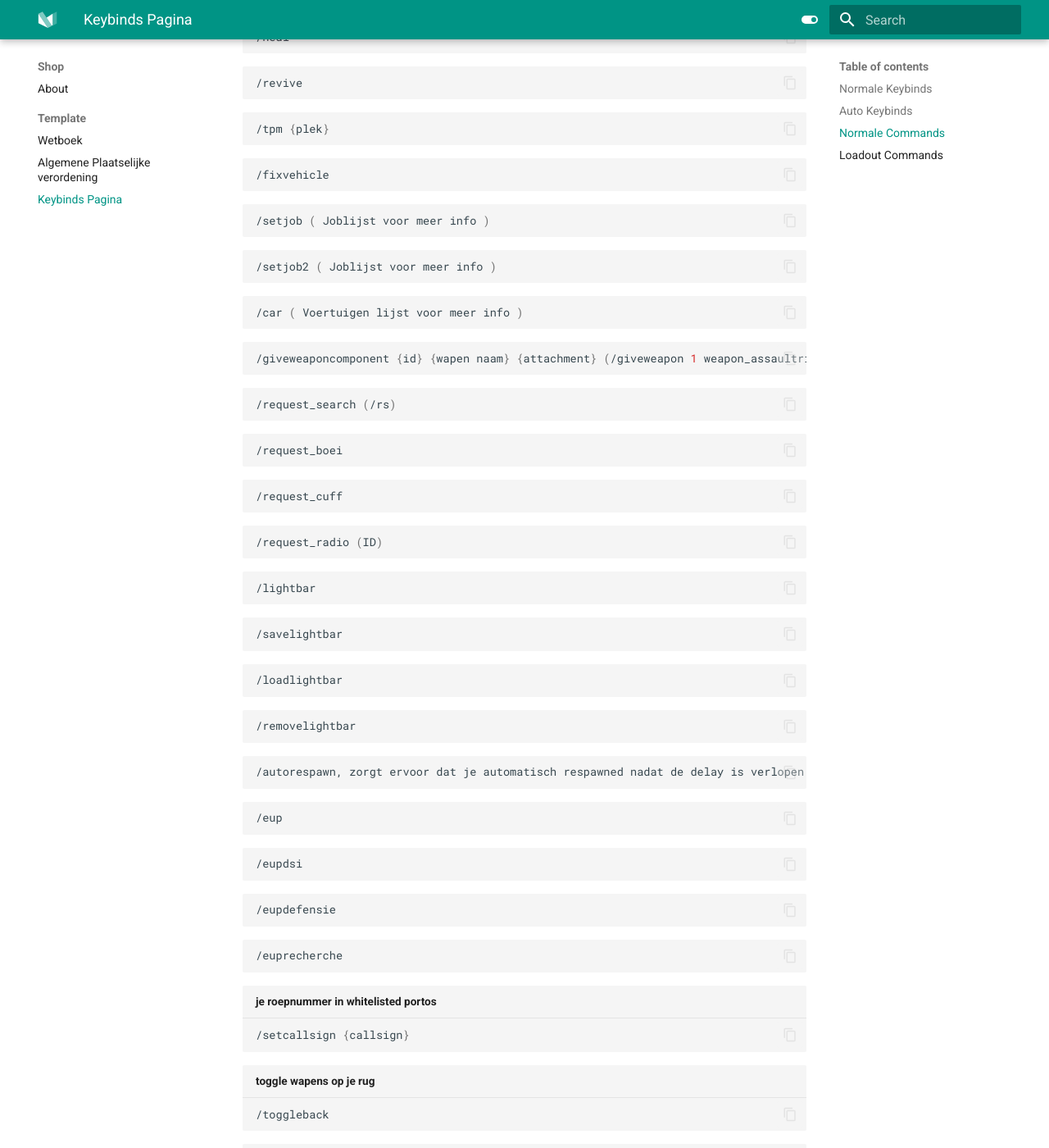
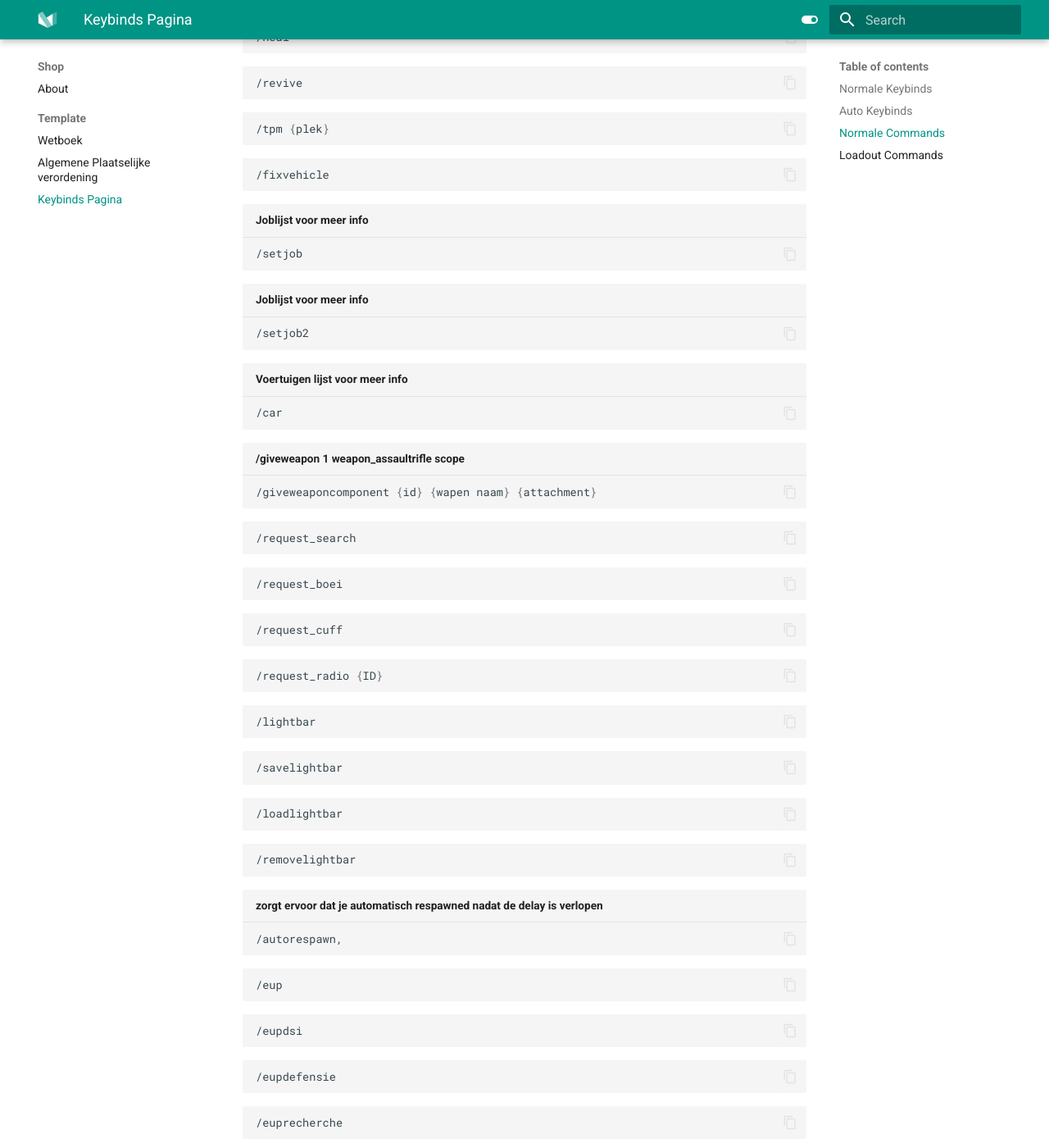
Before and after one commit to Caspertjuh/Portfolio, an MkDocs documentation site: the page built from docs/keybinds.md, in a window 1280 px wide and 1400 px high, scrolled down 1616 px. Shown: the whole window at 82% size. Built offline with MkDocs 1.6.1 and Material for MkDocs 9.7.7, drawn with Linux system fonts in a browser that asks for light colours.

Commit message:
Kleine Dingetjes 2.0

````diff
--- a/docs/keybinds.md
+++ b/docs/keybinds.md
@@ -49,20 +49,20 @@
 ``` sh
 /fixvehicle
 ```
-``` sh
-/setjob ( Joblijst voor meer info )
+``` sh title="Joblijst voor meer info"
+/setjob
+```
+``` sh title="Joblijst voor meer info"
+/setjob2
+```
+``` sh title="Voertuigen lijst voor meer info"
+/car
+```
+``` sh title="/giveweapon 1 weapon_assaultrifle scope"
+/giveweaponcomponent {id} {wapen naam} {attachment}
 ```
 ``` sh
-/setjob2 ( Joblijst voor meer info )
-```
-``` sh
-/car ( Voertuigen lijst voor meer info )
-```
-``` sh
-/giveweaponcomponent {id} {wapen naam} {attachment} (/giveweapon 1 weapon_assaultrifle scope)
-```
-``` sh
-/request_search (/rs)
+/request_search
 ```
 ``` sh
 /request_boei
@@ -71,7 +71,7 @@
 /request_cuff
 ```
 ``` sh
-/request_radio (ID)
+/request_radio {ID}
 ```
 ``` sh
 /lightbar
@@ -85,8 +85,8 @@
 ``` sh
 /removelightbar
 ```
-``` sh
-/autorespawn, zorgt ervoor dat je automatisch respawned nadat de delay is verlopen
+``` sh title="zorgt ervoor dat je automatisch respawned nadat de delay is verlopen"
+/autorespawn,
 ```
 ``` sh
 /eup
````
